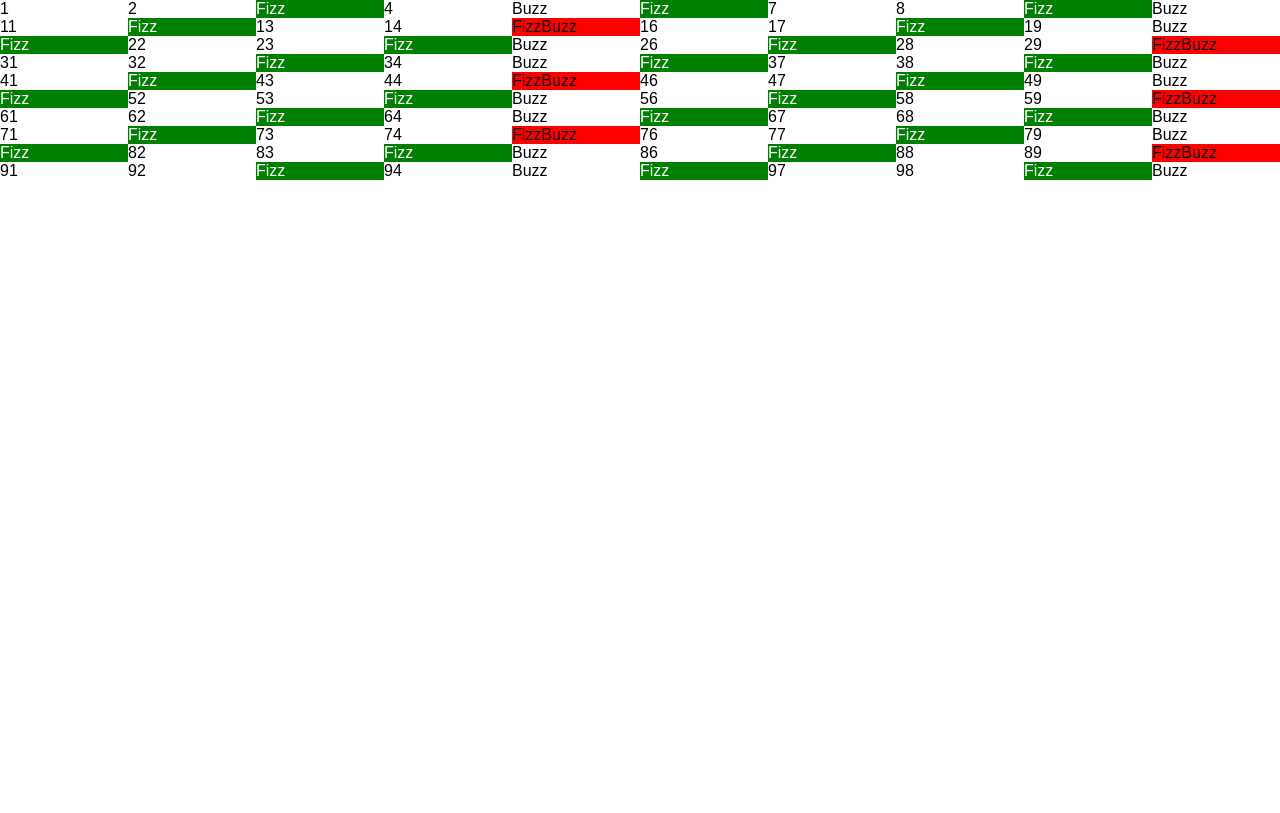
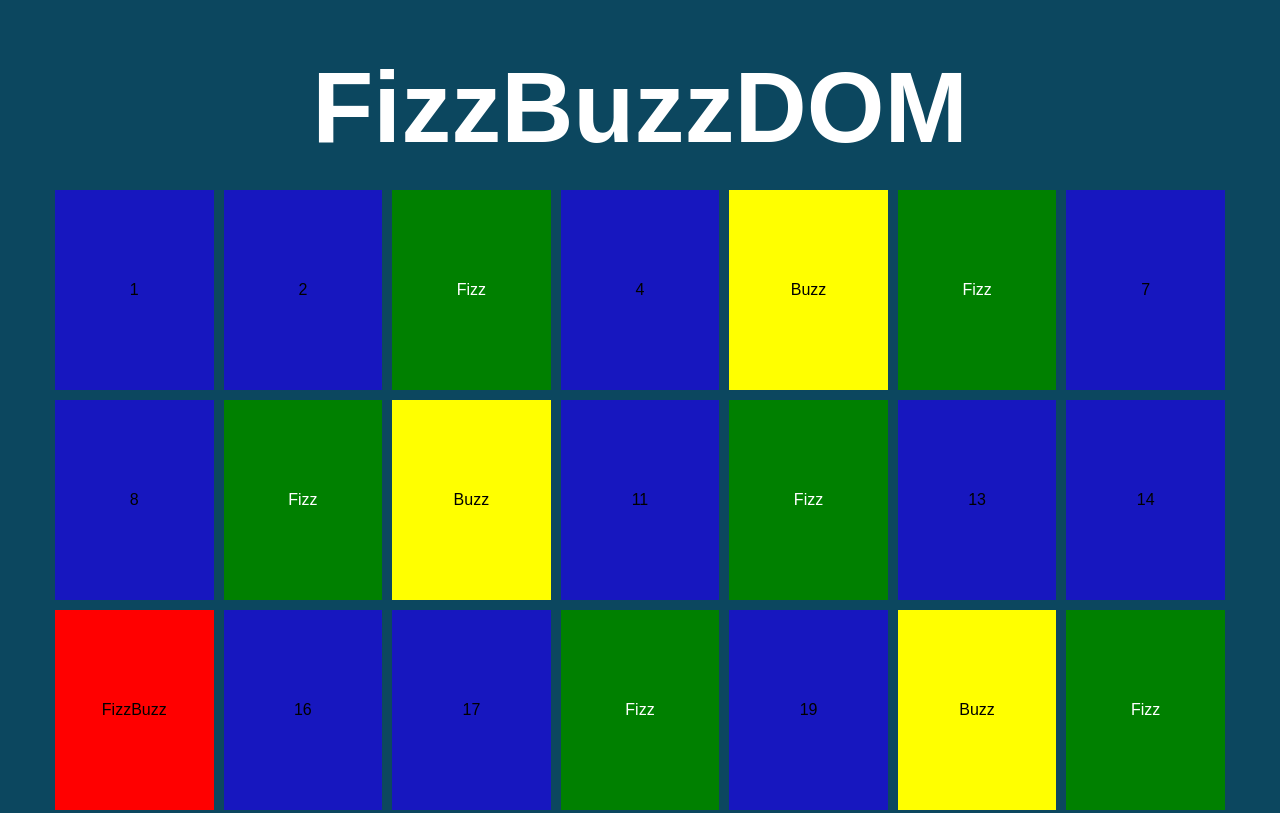
Before and after one commit to info-mic-info/js-fizzbuzz, a plain HTML site: page Bonus 1/index.html in a window 1280 px wide. Shown: the top 813 px of the page. Drawn offline with Linux system fonts and the light colour scheme.

Commit message:
Bonus 2 Complete

```diff
--- a/Bonus 1/css/style.css
+++ b/Bonus 1/css/style.css
@@ -1,4 +1,4 @@
-*{
+* {
     padding: 0;
     margin: 0;
     box-sizing: border-box;
@@ -7,22 +7,69 @@
 }
 
 
-.element {
-    width: 10%;
+body {
+    background-color: rgb(12, 71, 95);
 }
 
-.container{
+header {
+    margin: 50px;
+}
+
+h1{
+    color: white;
+    font-size: 100px;
+    text-align: center;
+    margin-bottom: 20px;
+}
+
+.element {
+    width: calc(100% / 7 - 10px);
+    height: 200px;
+}
+
+.container {
+    width: 100%;
     display: flex;
     flex-wrap: wrap;
+
 }
 
-.bg-red{
+.bg-red {
     background-color: red;
-}
-.bg-green{
-    background-color: green;
+    height: 200px;
+    margin: 5px;
+    text-align: center;
+    line-height: 200px;
 }
 
-.txt-white{
+
+.txt-white {
     color: white;
 }
+
+.bg-green {
+    background-color: green;
+
+    margin: 5px;
+
+    text-align: center;
+    line-height: 200px;
+}
+
+.bg-blue {
+    background-color: rgb(23, 23, 191);
+    width: calc(100% / 7 - 10px);
+    margin: 5px;
+    text-align: center;
+    line-height: 200px;
+
+}
+
+.bg-yellow {
+    background-color: yellow;
+    width: calc(100% / 7 - 10px);
+    height: 200px;
+    margin: 5px;
+    text-align: center;
+    line-height: 200px;
+}
--- a/Bonus 1/index.html
+++ b/Bonus 1/index.html
@@ -9,6 +9,9 @@
 </head>
 <body>
 <header>
+    <section>
+        <h1>FizzBuzzDOM</h1>
+    </section>
     <div class="container">
 
 
--- a/Bonus 1/js/script.js
+++ b/Bonus 1/js/script.js
@@ -7,6 +7,8 @@
 // 3) per i multipli di 5 stampi “Buzz” posto del numero
 // 4) per i numeri che sono sia multipli di 3 che di 5 stampi “FizzBuzz”.
 
+
+// FORMA LUNGA
 
 // const container= document.querySelector (' .container')
 
@@ -42,6 +44,8 @@
 // }
 
 
+// FORMA CONTRATTA
+
 const container = document.querySelector(' .container')
 
 for (let i = 1; i <= 100; i++) {
@@ -66,10 +70,12 @@ for (let i = 1; i <= 100; i++) {
 
     else if (i % 5 === 0) {
         element_value = "Buzz"
+        class_name= "bg-yellow"
     }
 
     else {
         element_value = i
+        class_name = "bg-blue"
     }
 
 
```
Also changed, not shown: 1 other file.
